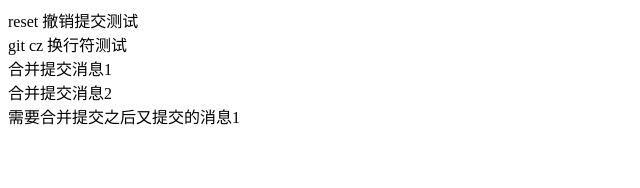
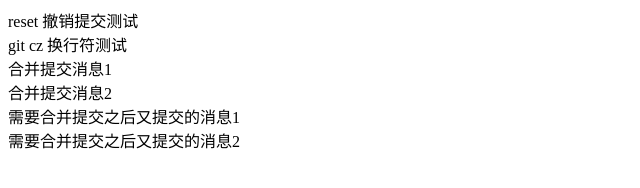
Before and after one commit to white4206/git-study, a website: page index.html in a window 1280 px wide. Shown: the whole page, without its empty margins (0-640 px from the left). Drawn offline with Linux system fonts and the light colour scheme.

Commit message:
fix: 修复bug后提交的消息2

```diff
--- a/index.html
+++ b/index.html
@@ -11,5 +11,6 @@
     <div>合并提交消息1</div>
     <div>合并提交消息2</div>
     <div>需要合并提交之后又提交的消息1</div>
+    <div>需要合并提交之后又提交的消息2</div>
   </body>
 </html>
```
